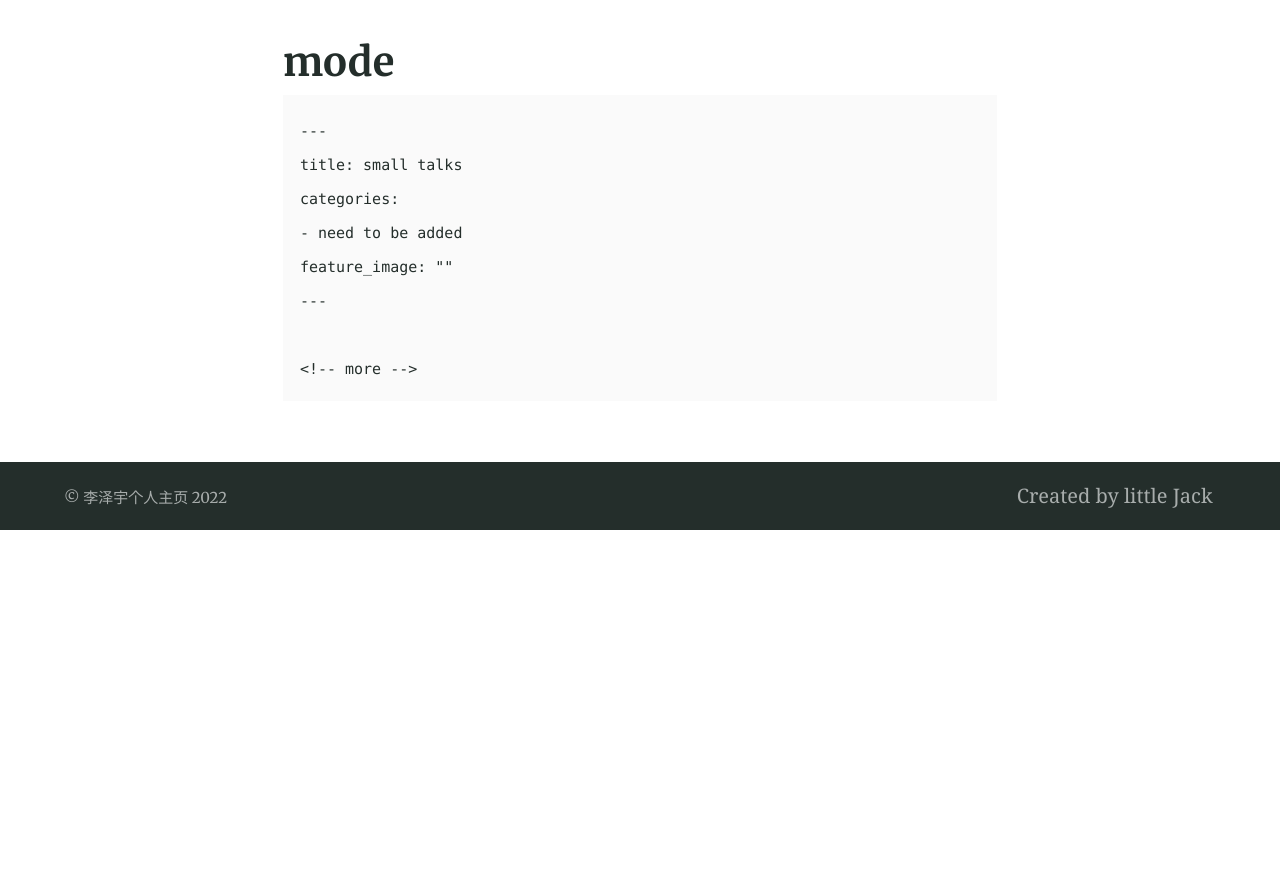
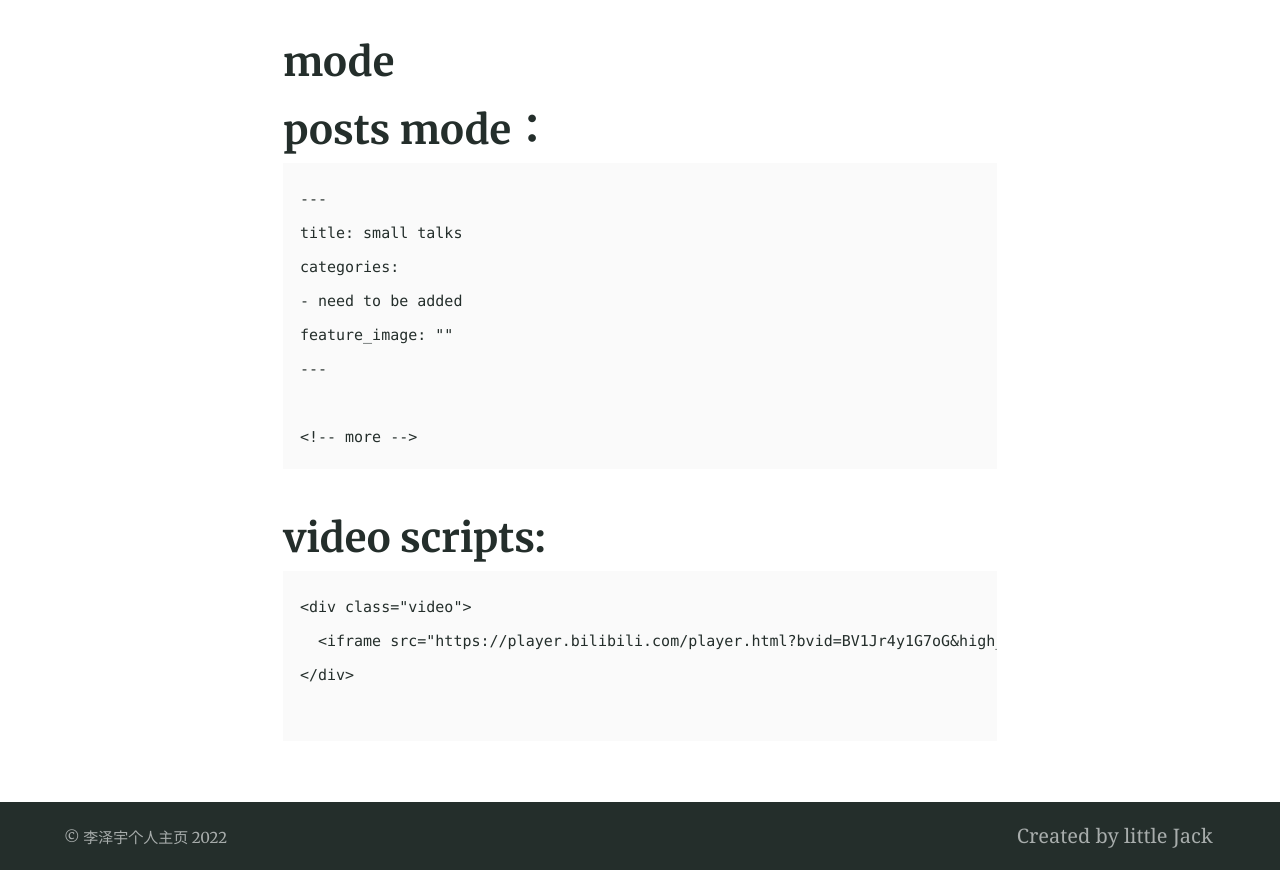
Before and after one commit to lizeyujack/lizeyujack.github.io, a Jekyll site: the page built from mode.md, in a window 1280 px wide. Shown: the part 424-1294 px from the top of the page. Built offline with Jekyll 4.4.1, drawn with Linux system fonts in a browser that asks for light colours; before the commit the page ends 954 px from its top, so only the background shows below that.

Commit message:
Update mode.md

````diff
--- a/mode.md
+++ b/mode.md
@@ -2,8 +2,10 @@
 title: mode
 categories:
 - Feelings
-feature_image: "https://github.com/lizeyujack/lizeyujack.github.io/blob/main/shy_shushu.jpg?raw=true"
+feature_image: "https://user-images.githubusercontent.com/53364734/191680041-3352d56c-bf95-4fe7-b917-5a07bdb7621d.png"
 ---
+# posts mode：
+
 ```
 ---
 title: small talks
@@ -14,3 +16,9 @@ feature_image: ""
 
 <!-- more -->
 ```
+
+# video scripts:
+
+```
+{% include video.html id="1Jr4y1G7oG" t="0" title="Siteleaf tutorial video" %}
+```
````
